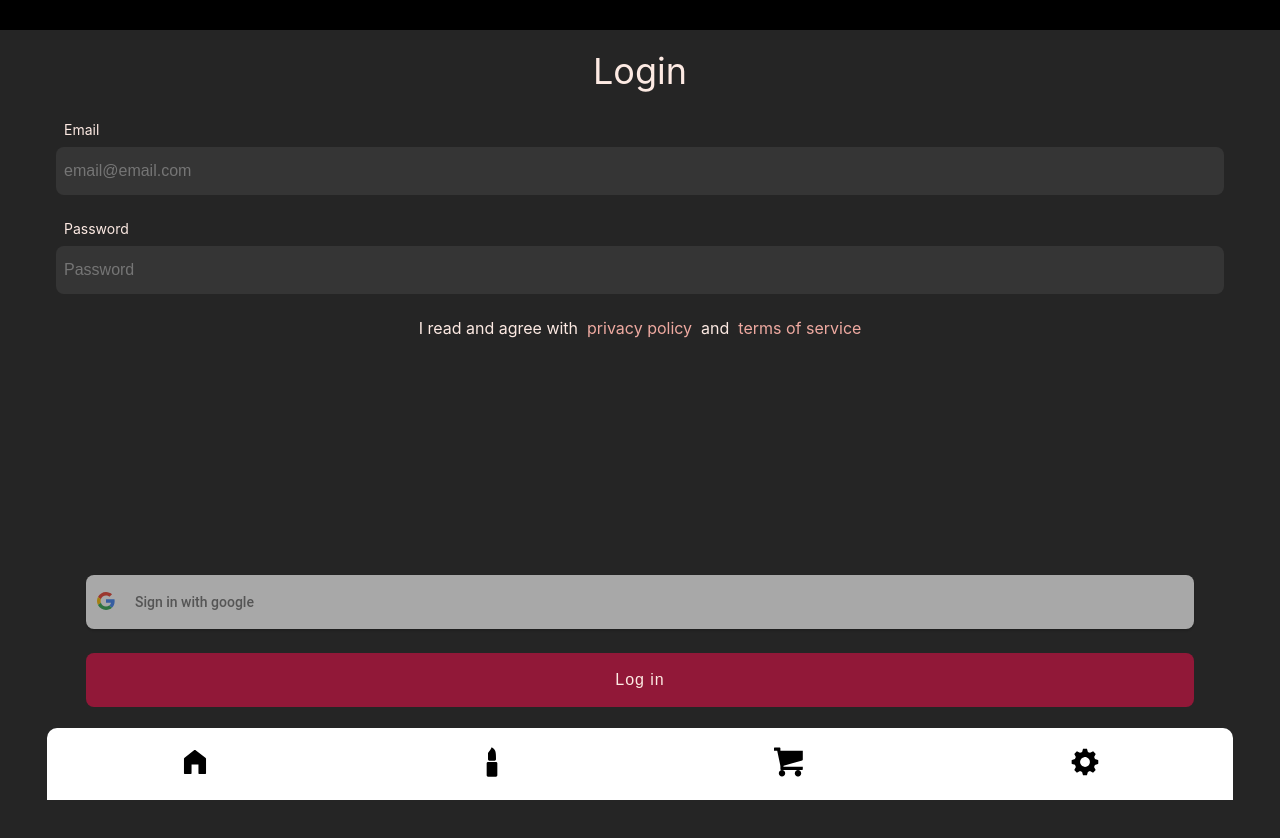
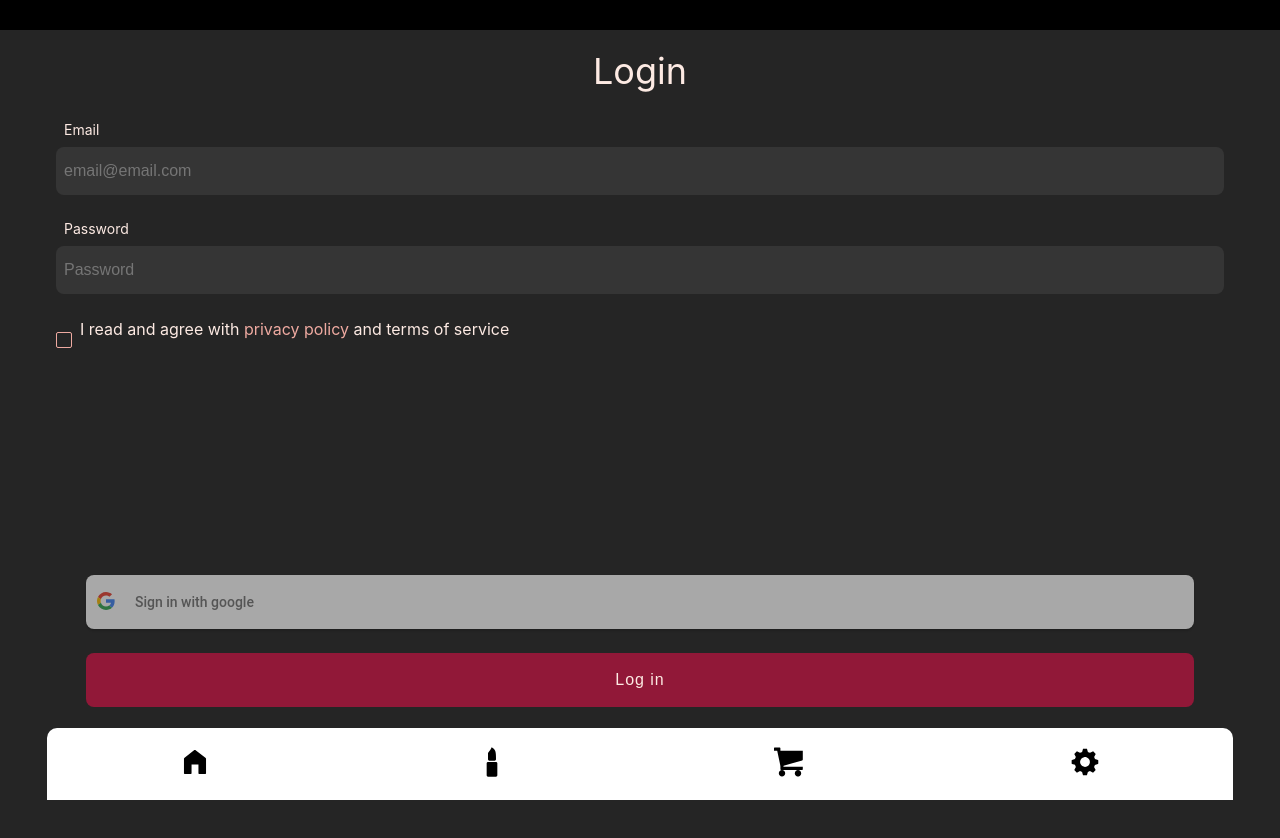
Before and after one commit to AndreyRomashko/marmelad-frontend, a React (Create React App) app: page /auth in a window 1280 px wide. Shown: the top 838 px of the page. Built offline with nearby package versions, Linux system fonts and the light colour scheme.

Commit message:
added custome checkbox

```diff
--- a/src/App.css
+++ b/src/App.css
@@ -5,6 +5,10 @@
 .App-logo {
     height: 40vmin;
     pointer-events: none;
+}
+
+body {
+    overflow: hidden;
 }
 
 @media (prefers-reduced-motion: no-preference) {
--- a/src/pages/Authorization/Authorization.scss
+++ b/src/pages/Authorization/Authorization.scss
@@ -16,6 +16,10 @@
     margin: 0 56px;
     position: relative;
     height: 100vh;
+
+    &-link {
+      color: #EFAAA1;
+    }
 
     &-buttons-container {
       position: absolute;
@@ -45,59 +49,5 @@
         border-radius: 8px;
       }
     }
-
-    &-label {
-      margin-top: 24px;
-      color: #FDEAE3;
-
-      &-link {
-        color: #EFAAA1;
-      }
-    }
-
-    &-checkbox {
-      position: absolute;
-      z-index: -1;
-      opacity: 0;
-
-      &::before {
-        content: '';
-        display: inline-block;
-        width: 1em;
-        height: 1em;
-        flex-shrink: 0;
-        flex-grow: 0;
-        border: 1px solid #adb5bd;
-        border-radius: 0.25em;
-        margin-right: 0.5em;
-        background-repeat: no-repeat;
-        background-position: center center;
-        background-size: 50% 50%;
-      }
-    }
-
-    &-field {
-      width: calc(100% - 16px);
-      background: #353535;
-      border-radius: 8px;
-      font-size: 16px;
-      line-height: 22px;
-      color: #FDEAE3;
-      border: none;
-      height: 48px;
-      padding: 0 8px;
-
-      &:focus {
-        outline: none;
-      }
-
-      &-label {
-        font-size: 14px;
-        line-height: 19px;
-        text-align: left;
-        color: #FDEAE3;
-        margin: 24px 0 8px 8px;
-      }
-    }
   }
 }
--- a/src/pages/Authorization/Authorization.tsx
+++ b/src/pages/Authorization/Authorization.tsx
@@ -15,25 +15,25 @@
             </span>
             <Formik
                 initialValues={{email: '', password: '', checked: []}}
-                onSubmit={(event) => console.log(event)}
-            >
+                onSubmit={(event) => console.log(event)}>
                 {({}) => (
                     <Form className="login__form">
-                        <label className="login__form-field-label">
+                        <label className="field__label">
                             Email
                         </label>
-                        <Field type="email" name="email" className="login__form-field"  placeholder="email@email.com"/>
-                        <label className="login__form-field-label">
+                        <Field type="email" name="email" className="field" placeholder="email@email.com"/>
+                        <label className="field__label">
                             Password
                         </label>
-                        <Field type="password" name="password" className="login__form-field" placeholder="Password"/>
-                        <label className="login__form-label">
-                            <Field type="checkbox" name="checked" value="Agree" className="login__form-checkbox"/>
-                            I read and agree with	&nbsp;
-                            <a className="login__form-label-link">
-                                privacy policy	&nbsp;
+                        <Field type="password" name="password" className="field" placeholder="Password"/>
+                        <label className="checkbox__label">
+                            <Field type="checkbox" name="checked" value="Agree" className="login__form-input"/>
+                            <span className="checkbox__checkmark"></span>
+                            I read and agree with&nbsp;
+                            <a className="login__form-link">
+                                privacy policy&nbsp;
                             </a>
-                            and	&nbsp;
+                            and&nbsp;
                             <a className="login__form-label-link">
                                 terms of service
                             </a>
@@ -54,9 +54,6 @@
                     </Form>
                 )}
             </Formik>
-            <div>
-
-            </div>
         </div>
     );
 };
--- /dev/null
+++ b/src/styles/checkbox.scss
@@ -0,0 +1,53 @@
+.checkbox {
+  &__checkmark {
+    position: absolute;
+    top: 14px;
+    left: 0;
+    height: 16px;
+    width: 16px;
+    background-color: transparent;
+    border: 1px solid #EFAAA1;
+    box-sizing: border-box;
+    border-radius: 2px;
+
+    &::after {
+      content: "";
+      position: absolute;
+      display: none;
+    }
+  }
+  &__label {
+    margin-top: 24px;
+    font-size: 16px;
+    line-height: 22px;
+    color: #FDEAE3;
+    text-align: left;
+    position: relative;
+    padding-left: 24px;
+
+    .checkbox__checkmark:after {
+      left: 4px;
+      top: 0px;
+      width: 4px;
+      height: 10px;
+      border: solid #911838;
+      border-width: 0 2px 2px 0;
+      transform: rotate(45deg);
+    }
+  }
+  &__label input {
+    position: absolute;
+    opacity: 0;
+    cursor: pointer;
+    height: 0;
+    width: 0;
+
+    &:checked ~ .checkbox__checkmark:after {
+      display: block;
+    }
+
+    &:checked ~ .checkbox__checkmark {
+      background-color: #EFAAA1;
+    }
+  }
+}
--- /dev/null
+++ b/src/styles/field.scss
@@ -0,0 +1,23 @@
+.field {
+  width: calc(100% - 16px);
+  background: #353535;
+  border-radius: 8px;
+  font-size: 16px;
+  line-height: 22px;
+  color: #FDEAE3;
+  border: none;
+  height: 48px;
+  padding: 0 8px;
+
+  &:focus {
+    outline: none;
+  }
+
+  &__label {
+    font-size: 14px;
+    line-height: 19px;
+    text-align: left;
+    color: #FDEAE3;
+    margin: 24px 0 8px 8px;
+  }
+}
```
Also changed, not shown: src/index.tsx (+6 -4 lines). Lines whose indentation alone changed are shown as unchanged.
